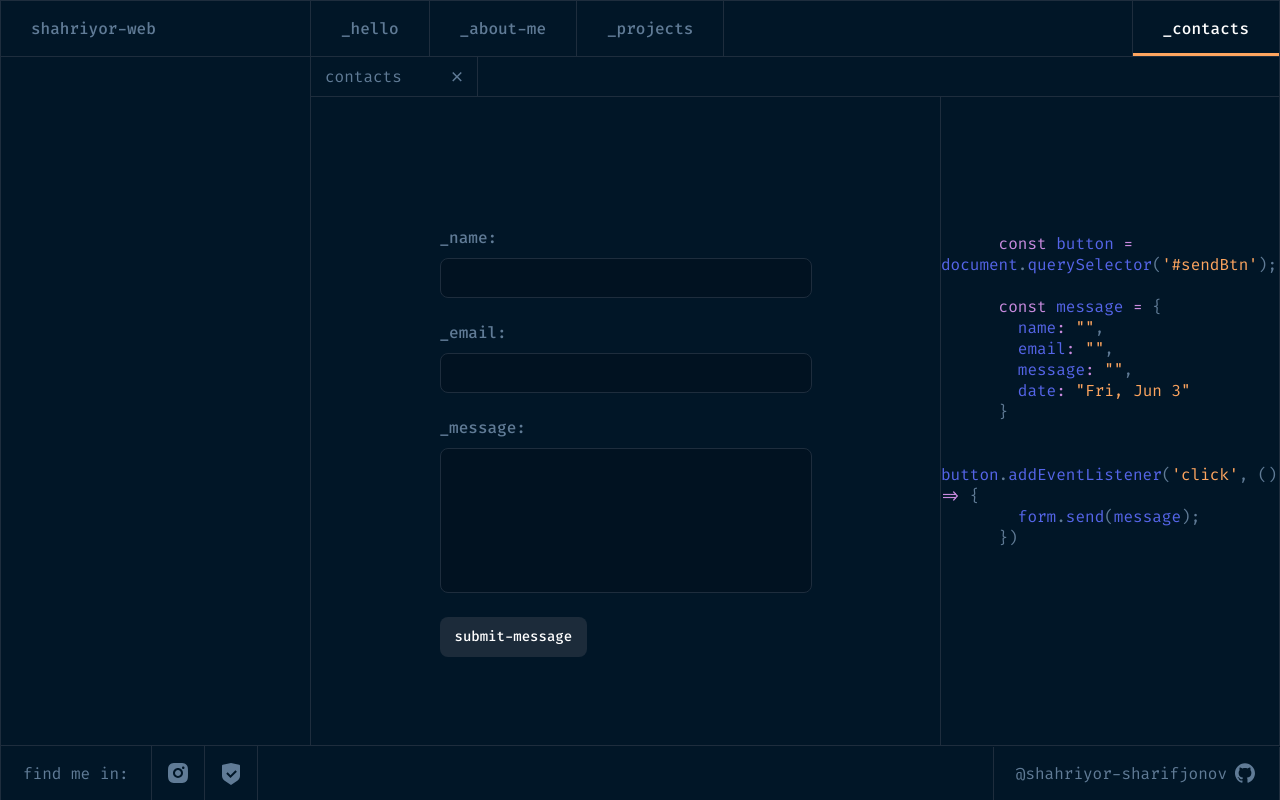
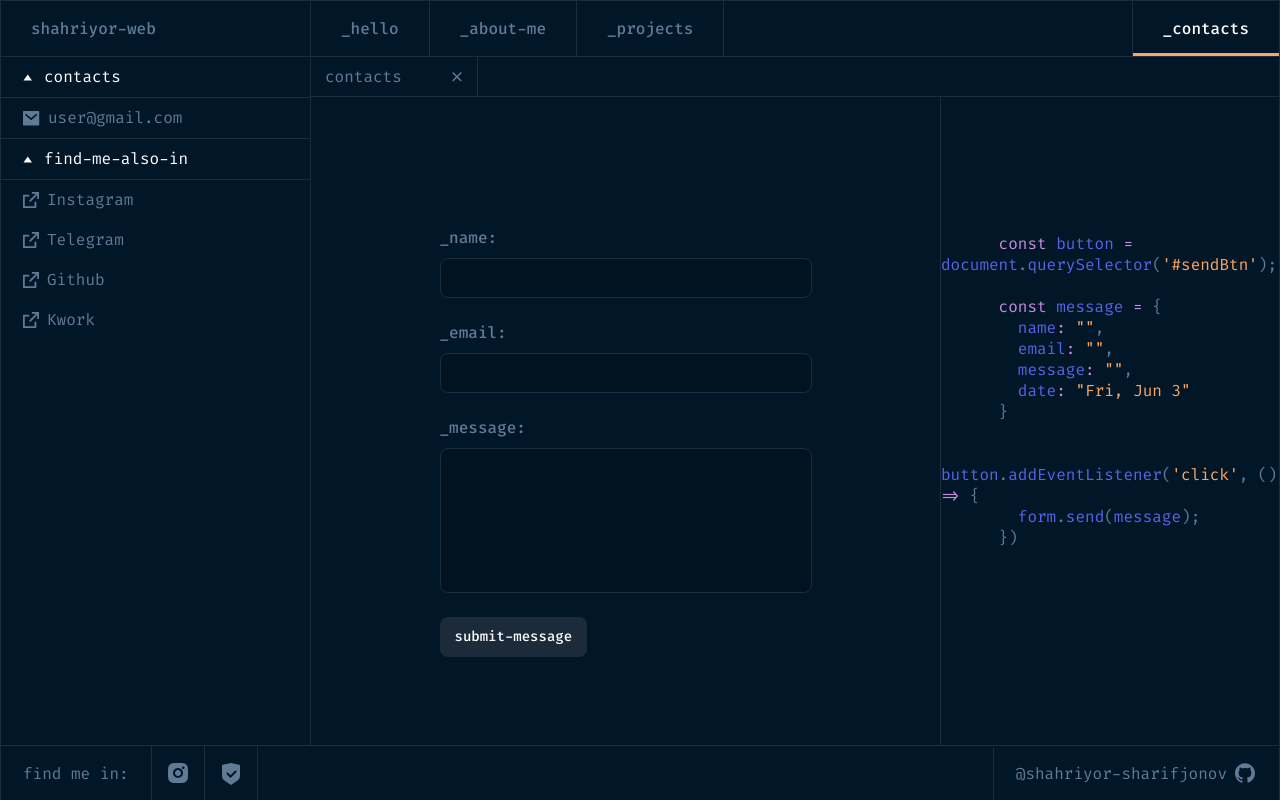
Before and after one commit to shahriyor-sharifjonov/shahriyorweb.com, a Next.js app: page /contacts in a window 1280 px wide. Built offline with nearby package versions, Linux system fonts and the light colour scheme.

Commit message:
contacts sidebar

```diff
--- /dev/null
+++ b/components/ContactsAccordion.jsx
@@ -0,0 +1,46 @@
+import { useState } from 'react'
+import { motion, AnimatePresence } from 'framer-motion';
+import styles from '../styles/Accordion.module.scss'
+
+const ContactsAccordion = ({id}) => {
+    const [isOpen, setIsOpen] = useState(true);
+    return (
+        <div className={styles.accordion}>
+            <motion.div onClick={()=>setIsOpen((prev) => !prev)} className={`${styles.button} ${isOpen ? styles.active : ''}`}>
+                <svg width="9" height="7" viewBox="0 0 9 7" fill="none" xmlns="http://www.w3.org/2000/svg">
+                    <path d="M4.24998 6.58521L-3.10421e-05 0.585206L8.5 0.585205L4.24998 6.58521Z" fill="white"/>
+                </svg>
+                contacts
+            </motion.div>
+            <AnimatePresence>
+                {isOpen ? (
+                    <motion.div
+                        initial={{ opacity: 0, y: '-10%' }} animate={{
+                            opacity: 1,
+                            y: 0,
+                            transition: {
+                                duration: 0.5,
+                            },
+                        }}
+                        exit={{
+                            opacity: 0,
+                            y: '-10%',
+                            transition: {
+                                duration: 0.5,
+                            },
+                        }}
+                    >
+                        <a href="mailto:user@gmail.com" className={styles.link}>
+                            <svg width="17" height="15" viewBox="0 0 17 15" fill="none" xmlns="http://www.w3.org/2000/svg">
+                                <path d="M0.811096 0H15.4108C15.6259 0 15.8322 0.0854545 15.9844 0.237565C16.1365 0.389675 16.2219 0.59598 16.2219 0.811096V13.7886C16.2219 14.0038 16.1365 14.2101 15.9844 14.3622C15.8322 14.5143 15.6259 14.5997 15.4108 14.5997H0.811096C0.59598 14.5997 0.389675 14.5143 0.237565 14.3622C0.0854545 14.2101 0 14.0038 0 13.7886V0.811096C0 0.59598 0.0854545 0.389675 0.237565 0.237565C0.389675 0.0854545 0.59598 0 0.811096 0V0ZM8.15963 7.04275L2.95888 2.62633L1.90851 3.86244L8.17017 9.17918L14.3191 3.85838L13.2582 2.6312L8.16044 7.04275H8.15963Z"/>
+                            </svg>
+                            user@gmail.com
+                        </a>
+                    </motion.div>
+                ) : ('')}
+            </AnimatePresence>
+        </div>
+    )
+}
+
+export default ContactsAccordion
--- /dev/null
+++ b/components/FindMeAccordion.jsx
@@ -0,0 +1,64 @@
+import { useState } from 'react'
+import { motion, AnimatePresence } from 'framer-motion';
+import styles from '../styles/Accordion.module.scss'
+
+const ContactsAccordion = ({id}) => {
+    const [isOpen, setIsOpen] = useState(true);
+    return (
+        <div className={styles.accordion}>
+            <motion.div onClick={()=>setIsOpen((prev) => !prev)} className={`${styles.button} ${isOpen ? styles.active : ''} ${styles.border}`}>
+                <svg width="9" height="7" viewBox="0 0 9 7" fill="none" xmlns="http://www.w3.org/2000/svg">
+                    <path d="M4.24998 6.58521L-3.10421e-05 0.585206L8.5 0.585205L4.24998 6.58521Z" fill="white"/>
+                </svg>
+                find-me-also-in
+            </motion.div>
+            <AnimatePresence>
+                {isOpen ? (
+                    <motion.div
+                        initial={{ opacity: 0, y: '-10%' }} animate={{
+                            opacity: 1,
+                            y: 0,
+                            transition: {
+                                duration: 0.5,
+                            },
+                        }}
+                        exit={{
+                            opacity: 0,
+                            y: '-10%',
+                            transition: {
+                                duration: 0.5,
+                            },
+                        }}
+                    >
+                        <a href="https://www.instagram.com/shahriyorweb/" rel="noreferrer" target="_blank" className={styles.link}>
+                            <svg width="16" height="16" viewBox="0 0 16 16" fill="none" xmlns="http://www.w3.org/2000/svg">
+                                <path d="M6.22222 2.66667V4.44444H1.77778V14.2222H11.5556V9.77778H13.3333V15.1111C13.3333 15.3469 13.2397 15.573 13.073 15.7397C12.9063 15.9064 12.6802 16 12.4444 16H0.888889C0.653141 16 0.427048 15.9064 0.260349 15.7397C0.0936505 15.573 0 15.3469 0 15.1111V3.55556C0 3.31981 0.0936505 3.09372 0.260349 2.92702C0.427048 2.76032 0.653141 2.66667 0.888889 2.66667H6.22222ZM16 0V7.11111H14.2222V3.03378L7.29511 9.96178L6.03822 8.70489L12.9644 1.77778H8.88889V0H16Z" />
+                            </svg>
+                            Instagram
+                        </a>
+                        <a href="https://t.me/shahriyorweb/" rel="noreferrer" target="_blank" className={styles.link}>
+                            <svg width="16" height="16" viewBox="0 0 16 16" fill="none" xmlns="http://www.w3.org/2000/svg">
+                                <path d="M6.22222 2.66667V4.44444H1.77778V14.2222H11.5556V9.77778H13.3333V15.1111C13.3333 15.3469 13.2397 15.573 13.073 15.7397C12.9063 15.9064 12.6802 16 12.4444 16H0.888889C0.653141 16 0.427048 15.9064 0.260349 15.7397C0.0936505 15.573 0 15.3469 0 15.1111V3.55556C0 3.31981 0.0936505 3.09372 0.260349 2.92702C0.427048 2.76032 0.653141 2.66667 0.888889 2.66667H6.22222ZM16 0V7.11111H14.2222V3.03378L7.29511 9.96178L6.03822 8.70489L12.9644 1.77778H8.88889V0H16Z" />
+                            </svg>
+                            Telegram
+                        </a>
+                        <a href="https://github.com/shahriyor-sharifjonov" rel="noreferrer" target="_blank" className={styles.link}>
+                            <svg width="16" height="16" viewBox="0 0 16 16" fill="none" xmlns="http://www.w3.org/2000/svg">
+                                <path d="M6.22222 2.66667V4.44444H1.77778V14.2222H11.5556V9.77778H13.3333V15.1111C13.3333 15.3469 13.2397 15.573 13.073 15.7397C12.9063 15.9064 12.6802 16 12.4444 16H0.888889C0.653141 16 0.427048 15.9064 0.260349 15.7397C0.0936505 15.573 0 15.3469 0 15.1111V3.55556C0 3.31981 0.0936505 3.09372 0.260349 2.92702C0.427048 2.76032 0.653141 2.66667 0.888889 2.66667H6.22222ZM16 0V7.11111H14.2222V3.03378L7.29511 9.96178L6.03822 8.70489L12.9644 1.77778H8.88889V0H16Z" />
+                            </svg>
+                            Github
+                        </a>
+                        <a href="https://kwork.ru/user/shahriyorweb/" rel="noreferrer" target="_blank" className={styles.link}>
+                            <svg width="16" height="16" viewBox="0 0 16 16" fill="none" xmlns="http://www.w3.org/2000/svg">
+                                <path d="M6.22222 2.66667V4.44444H1.77778V14.2222H11.5556V9.77778H13.3333V15.1111C13.3333 15.3469 13.2397 15.573 13.073 15.7397C12.9063 15.9064 12.6802 16 12.4444 16H0.888889C0.653141 16 0.427048 15.9064 0.260349 15.7397C0.0936505 15.573 0 15.3469 0 15.1111V3.55556C0 3.31981 0.0936505 3.09372 0.260349 2.92702C0.427048 2.76032 0.653141 2.66667 0.888889 2.66667H6.22222ZM16 0V7.11111H14.2222V3.03378L7.29511 9.96178L6.03822 8.70489L12.9644 1.77778H8.88889V0H16Z" />
+                            </svg>
+                            Kwork
+                        </a>
+                    </motion.div>
+                ) : ('')}
+            </AnimatePresence>
+        </div>
+    )
+}
+
+export default ContactsAccordion
--- a/pages/contacts.jsx
+++ b/pages/contacts.jsx
@@ -2,9 +2,11 @@ import Head from 'next/head'
 import styles from '../styles/Contacts.module.scss'
 import Header from '../components/Header'
 import Footer from '../components/Footer'
-import { motion } from 'framer-motion'
+import { motion, AnimatePresence } from 'framer-motion';
 import SubHeaderItem from '../components/SubHeaderItem'
 import { useState, useEffect } from 'react'
+import ContactsAccordion from '../components/ContactsAccordion';
+import FindMeAccordion from '../components/FindMeAccordion';
 import Editor from 'react-simple-code-editor';
 import { highlight, languages } from 'prismjs/components/prism-core';
 import 'prismjs/components/prism-clike';
@@ -61,7 +63,8 @@ export default function Contacts() {
       <Header page="contacts"/>
       <motion.div className={`${styles.container} main inner`} initial="pageInitial" animate="pageAnimate" variants={{pageInitial: {opacity: 0},pageAnimate: {opacity: 1}}}>
         <aside className={`${styles.sidebar} sidebar`}>
-
+          <ContactsAccordion />
+          <FindMeAccordion />
         </aside>
         <div className={`${styles.content} content`}>
           <div className={`subheader`}>
@@ -76,7 +79,12 @@ export default function Contacts() {
                 <input autoComplete='off' id="email" className={styles.input} type="email" value={email} onChange={(e) => setEmail(e.target.value)} required />
                 <label htmlFor="message" className={`${styles.label}`}>_message:</label>
                 <textarea autoComplete='off' id="message" className={`${styles.input} ${styles.textarea}`} value={message} onChange={(e) => setMessage(e.target.value)} required />
-                <button type="submit" className={`btn ${styles.btn}`}>submit-message</button>
+                <motion.button type="submit" className={`btn ${styles.btn}`}
+                  whileHover={{ scale: 1.02 }}
+                  whileTap={{ scale: 0.9 }}
+                >
+                  submit-message
+                </motion.button>
               </div>
             </div>
             <div className={`${styles.result}`}>
--- /dev/null
+++ b/styles/Accordion.module.scss
@@ -0,0 +1,50 @@
+.button{
+    padding: 10px 22px;
+    display: flex;
+    align-items: center;
+    justify-content: flex-start;
+    column-gap: 12px;
+    font-weight: 400;
+    font-size: 16px;
+    line-height: 20px;
+    color: #FFFFFF;
+    border-bottom: 1px solid transparent;
+    cursor: pointer;
+    svg{
+        transform: rotate(0deg);
+        transition: 300ms ease-out;
+    }
+}
+.active{
+    border-bottom: 1px solid #1E2D3D;
+    svg{
+        transform: rotate(180deg);
+    }
+}
+.border{
+    border-top: 1px solid #1E2D3D;
+}
+.link{
+    transition: 300ms ease-out;
+    display: flex;
+    align-items: center;
+    justify-content: flex-start;
+    column-gap: 8px;
+    font-weight: 400;
+    font-size: 16px;
+    line-height: 20px;
+    color: #607B96;
+    padding: 10px 22px;
+    &:hover{
+        color: #fff;
+        svg path{
+            fill: #fff;
+        }
+    }
+    svg{
+        path{
+            transition: 300ms ease-out;
+            fill: #607B96;
+        }
+    }
+}
--- a/styles/Contacts.module.scss
+++ b/styles/Contacts.module.scss
@@ -71,7 +71,7 @@
     text-align: center;
     border: none;
     cursor: pointer;
-    transition: 300ms ease-out;
+    transition: 100ms ease-out;
     border: 1px solid transparent;
     color: #FFFFFF;
     &:hover{
```
